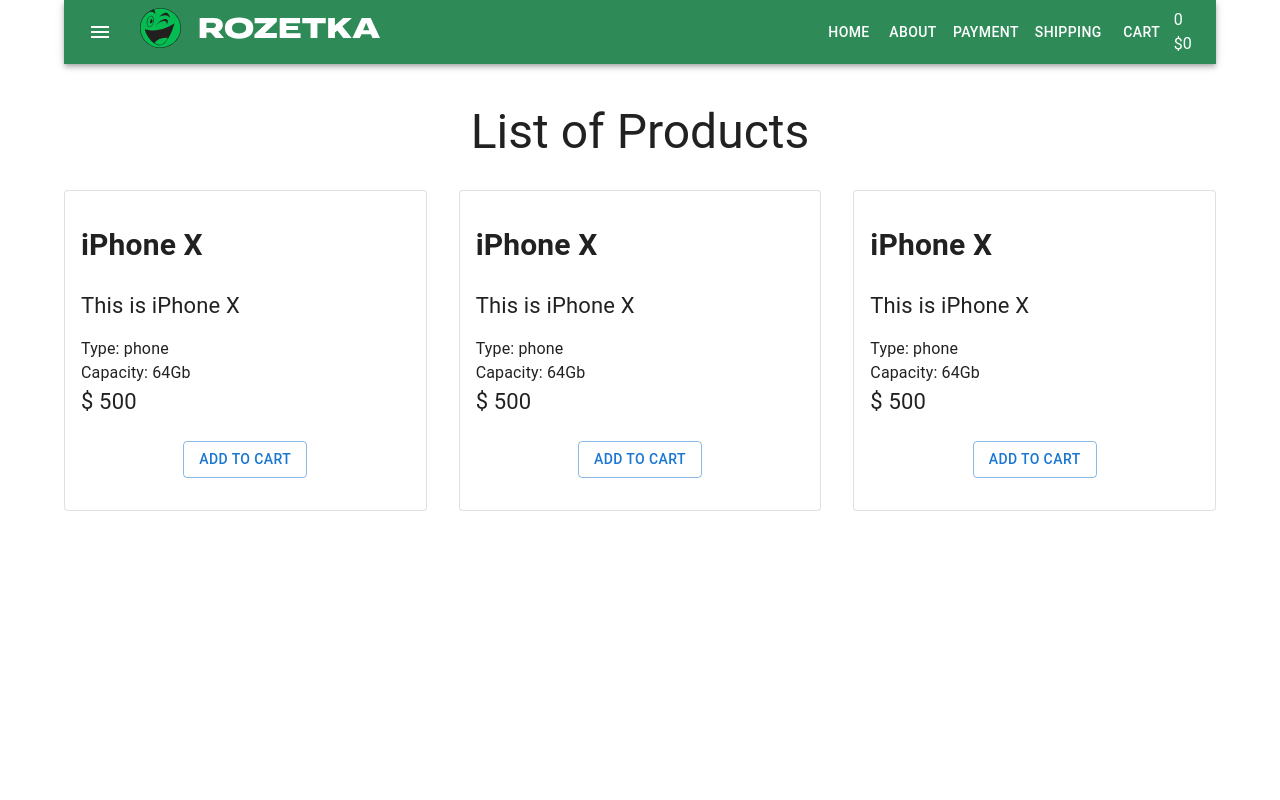
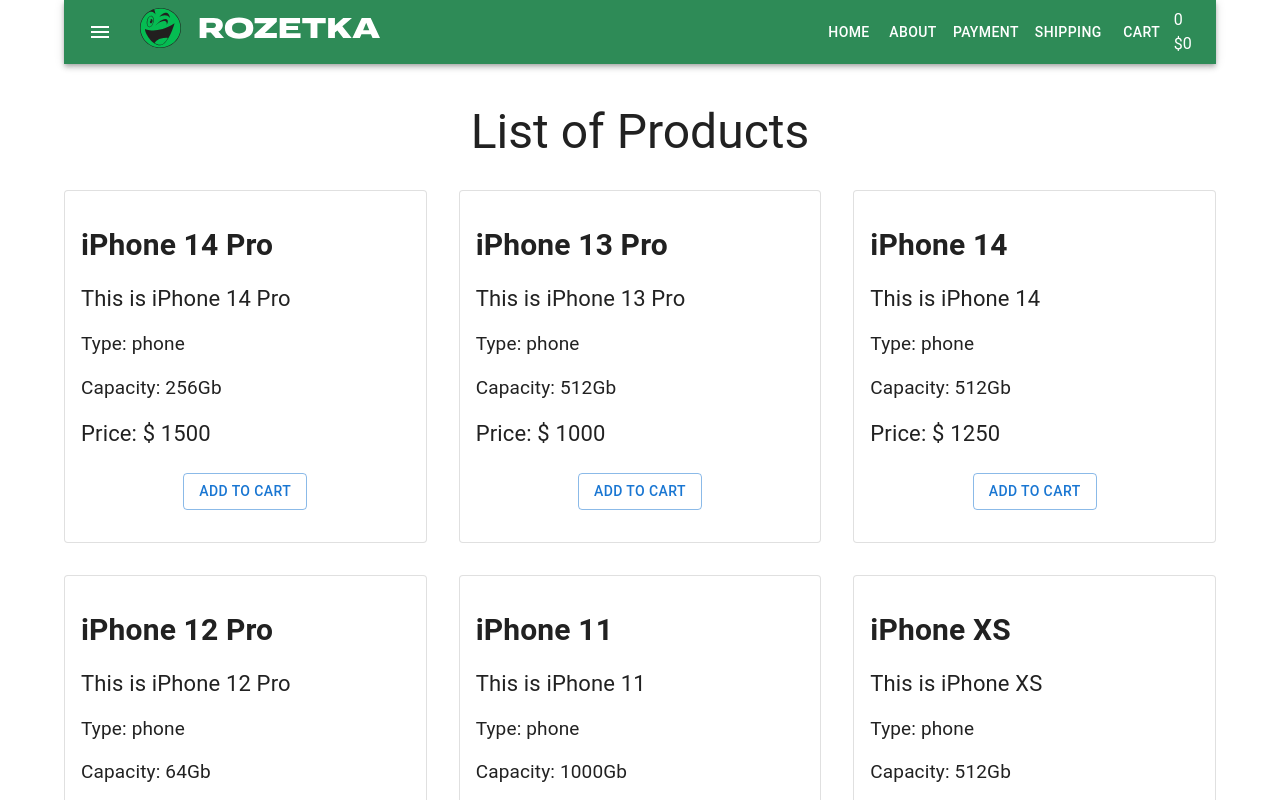
Before and after one commit to Shiro-Kon/Shop-Project-React, a React (Create React App) app: page / in a window 1280 px wide. Shown: the top 800 px of the page. Built offline with nearby package versions, Linux system fonts and the light colour scheme; the HTML template or start-up script is replaced by a standard one.

Commit message:
added file TS productsArray and rewrote ProductList and ProductListItem

```diff
--- a/src/components/Products/ProductList.tsx
+++ b/src/components/Products/ProductList.tsx
@@ -1,28 +1,37 @@
-
 import { Grid, Typography } from '@mui/material'
 import ProductListItem from './ProductListItem'
+import productsArray from 'utils/productsArray'
 
 type Props = {}
 
 const ProductList = (props: Props) => {
     return (
         <>
-
-            <Typography component="h2" variant="h3" align="center" sx={{marginBottom: '30px',}}>
+            <Typography
+                component="h2"
+                variant="h3"
+                align="center"
+                sx={{
+                    marginBottom: '30px',
+                }}
+            >
                 List of Products
             </Typography>
             <Grid container spacing={4}>
-                <Grid item xs={12} sm={6} md={4}>
-                    <ProductListItem />
-                </Grid>
-                <Grid item xs={12} sm={6} md={4}>
-                    <ProductListItem />
-                </Grid>
-                <Grid item xs={12} sm={6} md={4}>
-                    <ProductListItem />
-                </Grid>
+                {productsArray.map((product) => (
+                    <Grid item xs={12} sm={6} md={4}>
+                        <ProductListItem
+                            title={product.title}
+                            description={product.description}
+                            type={product.type}
+                            capacity={product.capacity}
+                            price={product.price}
+                        />
+                    </Grid>
+                ))}
             </Grid>
         </>
     )
 }
+
 export default ProductList
--- a/src/components/Products/ProductListItem.tsx
+++ b/src/components/Products/ProductListItem.tsx
@@ -1,16 +1,26 @@
 import { Button, Card, CardActions, CardContent } from '@mui/material'
 import './ProductListItem.scss'
-type Props = {}
+
+
+type Props = {
+    title: string
+    description: string
+    capacity: string
+    type: string
+    price: number
+}
 
 const ProductListItem = (props: Props) => {
     return (
         <Card className="product" variant="outlined">
             <CardContent>
-                <h4 className="product-title">iPhone X</h4>
-                <p className="product-description">This is iPhone X</p>
-                <div className="product-feature">Type: phone</div>
-                <div className="product-feature">Capacity: 64Gb</div>
-                <div className="product-price">$ 500</div>
+                <h4 className="product-title">{props.title}</h4>
+                <div className="product-description">{props.description}</div>
+                <div className="product-features">Type: {props.type}</div>
+                <div className="product-features">
+                    Capacity: {props.capacity}Gb
+                </div>
+                <div className="product-price">Price: $ {props.price}</div>
                 <CardActions className="btn-wrap">
                     <Button variant="outlined">Add to cart</Button>
                 </CardActions>
--- /dev/null
+++ b/src/utils/productsArray.ts
@@ -0,0 +1,54 @@
+type Product = {
+    title: string
+    description: string
+    capacity: string
+    type: string
+    price: number
+}
+
+const productsArray: Product[] = [
+    {
+        title: 'iPhone 14 Pro',
+        description: 'This is iPhone 14 Pro',
+        type: 'phone',
+        capacity: '256',
+        price: 1500,
+    },
+    {
+        title: 'iPhone 13 Pro',
+        description: 'This is iPhone 13 Pro',
+        type: 'phone',
+        capacity: '512',
+        price: 1000,
+    },
+    {
+        title: 'iPhone 14 ',
+        description: 'This is iPhone 14 ',
+        type: 'phone',
+        capacity: '512',
+        price: 1250,
+    },
+    {
+        title: 'iPhone 12 Pro ',
+        description: 'This is iPhone 12 Pro ',
+        type: 'phone',
+        capacity: '64',
+        price: 500,
+    },
+    {
+        title: 'iPhone 11 ',
+        description: 'This is iPhone 11 ',
+        type: 'phone',
+        capacity: '1000',
+        price: 1700,
+    },
+    {
+        title: 'iPhone XS ',
+        description: 'This is iPhone XS ',
+        type: 'phone',
+        capacity: '512',
+        price: 970,
+    },
+]
+
+export default productsArray
```
